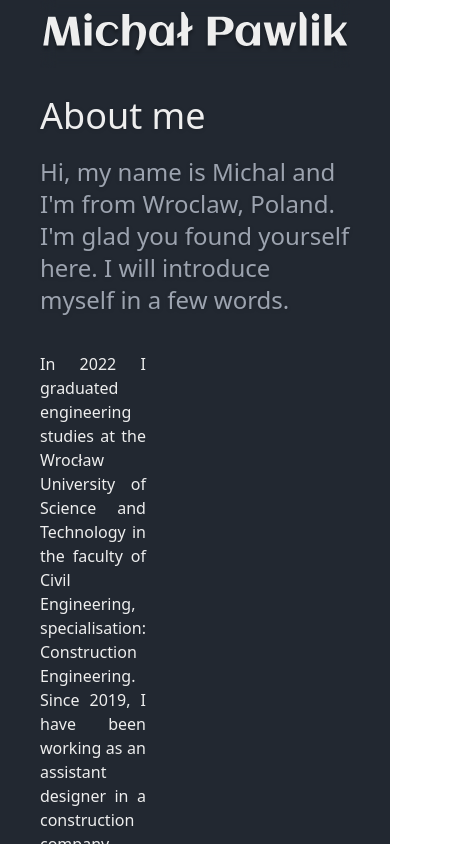
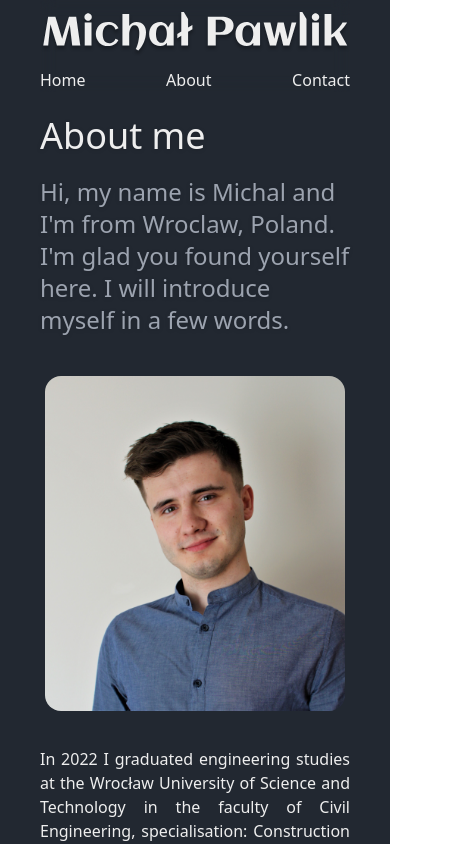
Before and after one commit to emcy45/michal-pawlik, a Next.js app: page /about in a window 390 px wide. Shown: the top 844 px of the page, 466 px wide, since content can reach past the window. Built offline with nearby package versions, Linux system fonts and the light colour scheme.

Commit message:
05.11.2023

```diff
--- a/components/MainNavigation/MainNavigation.tsx
+++ b/components/MainNavigation/MainNavigation.tsx
@@ -3,7 +3,8 @@ import { FunctionComponent } from "react";
 
 export const MainNavigation: FunctionComponent = () => (
   <>
-    <header className="fixed flex items-center z-20 top-0 left-0 right-0 backdrop-blur font-normal justify-between mx-10 md:mx-20">
+    <header className="fixed  z-20 top-0 left-0 right-0 backdrop-blur font-normal mx-10 md:mx-20">
+      <div className="md:flex items-center justify-between">
         <Link href="/">
           <img
             src="/images/logo.svg"
@@ -11,25 +12,26 @@ export const MainNavigation: FunctionComponent = () => (
             alt="Logo"
           />
         </Link>
-      <nav className="hidden md:flex">
-        <ul className="flex">
-          <li className="ml-6">
+        <nav className="">
+          <ul className="flex justify-between">
+            <li className="">
               <Link href="/" className="hover:text-dark-special">
                 Home
               </Link>
             </li>
-          <li className="ml-6">
+            <li className="md:ml-6">
               <Link href="/about" className="hover:text-dark-special">
                 About
               </Link>
             </li>
-          <li className="ml-6">
+            <li className="md:ml-6">
               <Link href="/contact" className="hover:text-dark-special">
                 Contact
               </Link>
             </li>
           </ul>
         </nav>
+      </div>
     </header>
   </>
 );
--- a/components/Primitives/Heading.tsx
+++ b/components/Primitives/Heading.tsx
@@ -7,7 +7,7 @@ type TitleProps = {
 };
 
 export const H1: FunctionComponent<TitleProps> = ({ className, children }) => (
-  <h1 className={cn("text-4xl font-medium drop-shadow mb-5", className)}>
+  <h1 className={cn("text-4xl font-medium drop-shadow mb-5 mt-5", className)}>
     {children}
   </h1>
 );
--- a/modules/About/about.tsx
+++ b/modules/About/about.tsx
@@ -14,12 +14,20 @@ export const About: FunctionComponent = () => (
     <Head>
       <title>About Me - Michał Pawlik</title>
     </Head>
+
     <H1>About me</H1>
     <H2>
       Hi, my name is Michal and I'm from Wroclaw, Poland. I'm glad you found
       yourself here. I will introduce myself in a few words.
     </H2>
-    <div className=" flex gap-14 items-center justify-between">
+    <div className=" flex flex-col md:flex-row items-center">
+      <Image
+        alt="profile photo"
+        src="/images/profilowe1.jpg"
+        style={ImageStyles}
+        width={300}
+        height={300}
+      />
       <div className="flex flex-col">
         <Paragraph>
           In 2022 I graduated engineering studies at the Wrocław University of
@@ -39,14 +47,6 @@ export const About: FunctionComponent = () => (
           interested in football, motorsport and gaming.
         </Paragraph>
       </div>
-
-      <Image
-        alt="profile photo"
-        src="/images/profilowe1.jpg"
-        style={ImageStyles}
-        width={300}
-        height={300}
-      />
     </div>
   </>
 );
--- a/modules/Home/index.tsx
+++ b/modules/Home/index.tsx
@@ -1,7 +1,6 @@
 import Head from "next/head";
 import { H1, H2 } from "@/components/Primitives/Heading";
 import ImageSlider from "./components/SlideShow/ImageSlider";
-import Spotify from "../../components/Footer/components/Spotify";
 
 export default function Home() {
   return (
```
Lines whose indentation alone changed are shown as unchanged.
